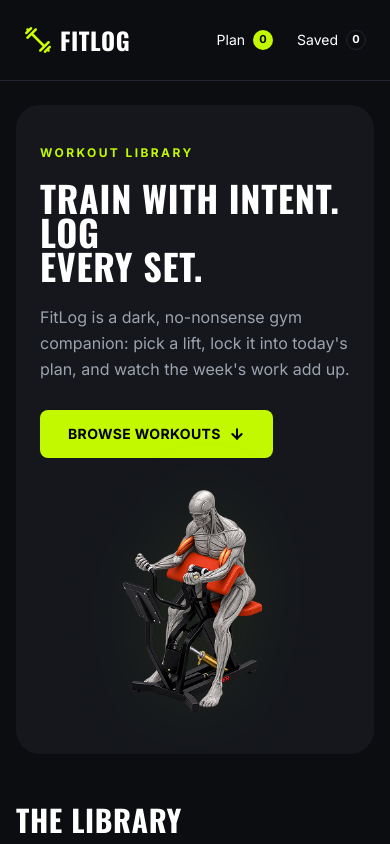
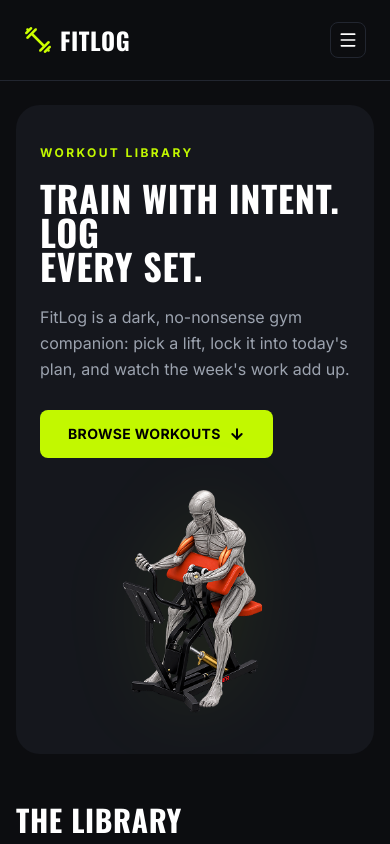
Before and after one commit to Pollab-Das/B14-A06-fit-log, a Next.js app: page / in a window 390 px wide. Shown: the top 844 px of the page. Built offline with nearby package versions, Linux system fonts and the light colour scheme; no server answers.

Commit message:
Hamburger icon updated

```diff
--- a/src/components/shared/Navbar.tsx
+++ b/src/components/shared/Navbar.tsx
@@ -1,10 +1,11 @@
-
+// src/components/shared/Navbar.tsx
 "use client";
 
 import Link from "next/link";
 import { usePathname, useRouter } from "next/navigation";
 import { useState } from "react";
 import Image from "next/image";
+import { Menu, X } from "lucide-react";
 import logo from "@/assets/logo.png";
 import { useWorkouts } from "@/context/WorkoutsContext";
 
@@ -13,6 +14,7 @@ const Navbar = () => {
   const router = useRouter();
   const { myPlan, saved } = useWorkouts();
   const [navigating, setNavigating] = useState(false);
+  const [mobileOpen, setMobileOpen] = useState(false);
 
   const isWorkouts =
     pathname === "/" || pathname.startsWith("/workouts");
@@ -21,19 +23,19 @@ const Navbar = () => {
   const linkBase =
     "px-4 py-1.5 rounded-full text-sm font-medium transition-colors duration-200";
 
-  // Helper
+  // Navigate
   const handleNavigate = (href: string) => (e: React.MouseEvent) => {
     e.preventDefault();
+    setMobileOpen(false);
     if (pathname === href) return;
     setNavigating(true);
     router.push(href);
-    // spinner
     setTimeout(() => setNavigating(false), 400);
   };
 
   return (
     <>
-
+      {/* spinner */}
       {navigating && (
         <div className="fixed inset-0 z-[100] flex items-center justify-center bg-[#0C0D10]/95 backdrop-blur-sm">
           <div className="flex flex-col items-center">
@@ -47,7 +49,7 @@ const Navbar = () => {
 
       <header className="sticky top-0 z-50 w-full bg-[#0C0D10] border-b border-[#222630]">
         <nav className="mx-auto flex h-20 max-w-[1280px] items-center justify-between px-6">
-          {/* -- Logo -- */}
+          {/* --- Logo --- */}
           <button
             onClick={handleNavigate("/")}
             className="flex items-center gap-2 cursor-pointer bg-transparent border-0"
@@ -64,7 +66,7 @@ const Navbar = () => {
             </span>
           </button>
 
-          {/* Center Nav */}
+          {/*Center Navigation */}
           <div className="hidden items-center gap-1 md:flex">
             <button
               onClick={handleNavigate("/")}
@@ -88,11 +90,12 @@ const Navbar = () => {
             </button>
           </div>
 
-          {/* -- Right Status -- */}
-          <div className="flex items-center gap-6">
+          {/* -Right Status + Hamburger er jon --- */}
+          <div className="flex items-center gap-4">
+            {/* Plan */}
             <button
               onClick={handleNavigate("/my-plan")}
-              className="flex items-center gap-2 text-sm text-white hover:text-[#C2F800] transition-colors cursor-pointer bg-transparent border-0"
+              className="hidden sm:flex items-center gap-2 text-sm text-white hover:text-[#C2F800] transition-colors cursor-pointer bg-transparent border-0"
             >
               <span>Plan</span>
               <span className="flex h-5 w-5 items-center justify-center rounded-full bg-[#C2F800] text-[11px] font-bold text-black">
@@ -100,17 +103,73 @@ const Navbar = () => {
               </span>
             </button>
 
+            {/* Saved badge */}
             <button
               onClick={handleNavigate("/my-plan")}
-              className="flex items-center gap-2 text-sm text-white hover:text-[#C2F800] transition-colors cursor-pointer bg-transparent border-0"
+              className="hidden sm:flex items-center gap-2 text-sm text-white hover:text-[#C2F800] transition-colors cursor-pointer bg-transparent border-0"
             >
               <span>Saved</span>
               <span className="flex h-5 w-5 items-center justify-center rounded-full border border-[#222630] bg-transparent text-[11px] font-bold text-white">
                 {saved.length}
               </span>
             </button>
+
+            {/* Hamburger —  */}
+            <button
+              onClick={() => setMobileOpen((prev) => !prev)}
+              className="flex h-9 w-9 items-center justify-center rounded-lg border border-[#222630] text-white transition-colors hover:border-[#C2F800]/40 md:hidden"
+              aria-label="Toggle menu"
+            >
+              {mobileOpen ? (
+                <X className="h-5 w-5" />
+              ) : (
+                <Menu className="h-5 w-5" />
+              )}
+            </button>
           </div>
         </nav>
+
+        {/* --- Mobile Menu Dropdown -- */}
+        {mobileOpen && (
+          <div className="border-t border-[#222630] bg-[#0C0D10] px-4 py-4 md:hidden">
+            <div className="flex flex-col gap-2">
+              {/* Workouts */}
+              <button
+                onClick={handleNavigate("/")}
+                className={`flex items-center justify-between rounded-lg px-4 py-3 text-sm font-medium transition-colors ${
+                  isWorkouts
+                    ? "bg-[#1A2312] text-[#C2F800]"
+                    : "text-[#9CA3AF] hover:bg-[#15171D] hover:text-white"
+                }`}
+              >
+                <span>Workouts</span>
+                {isWorkouts && (
+                  <span className="h-2 w-2 rounded-full bg-[#C2F800]" />
+                )}
+              </button>
+
+              {/* My Plan */}
+              <button
+                onClick={handleNavigate("/my-plan")}
+                className={`flex items-center justify-between rounded-lg px-4 py-3 text-sm font-medium transition-colors ${
+                  isMyPlan
+                    ? "bg-[#1A2312] text-[#C2F800]"
+                    : "text-[#9CA3AF] hover:bg-[#15171D] hover:text-white"
+                }`}
+              >
+                <span>My Plan</span>
+                <div className="flex items-center gap-2">
+                  <span className="flex h-5 items-center gap-1 rounded-full bg-[#C2F800] px-2 text-[11px] font-bold text-black">
+                    {myPlan.length} Plan
+                  </span>
+                  <span className="flex h-5 items-center gap-1 rounded-full border border-[#222630] px-2 text-[11px] font-bold text-white">
+                    {saved.length} Saved
+                  </span>
+                </div>
+              </button>
+            </div>
+          </div>
+        )}
       </header>
     </>
   );
```
